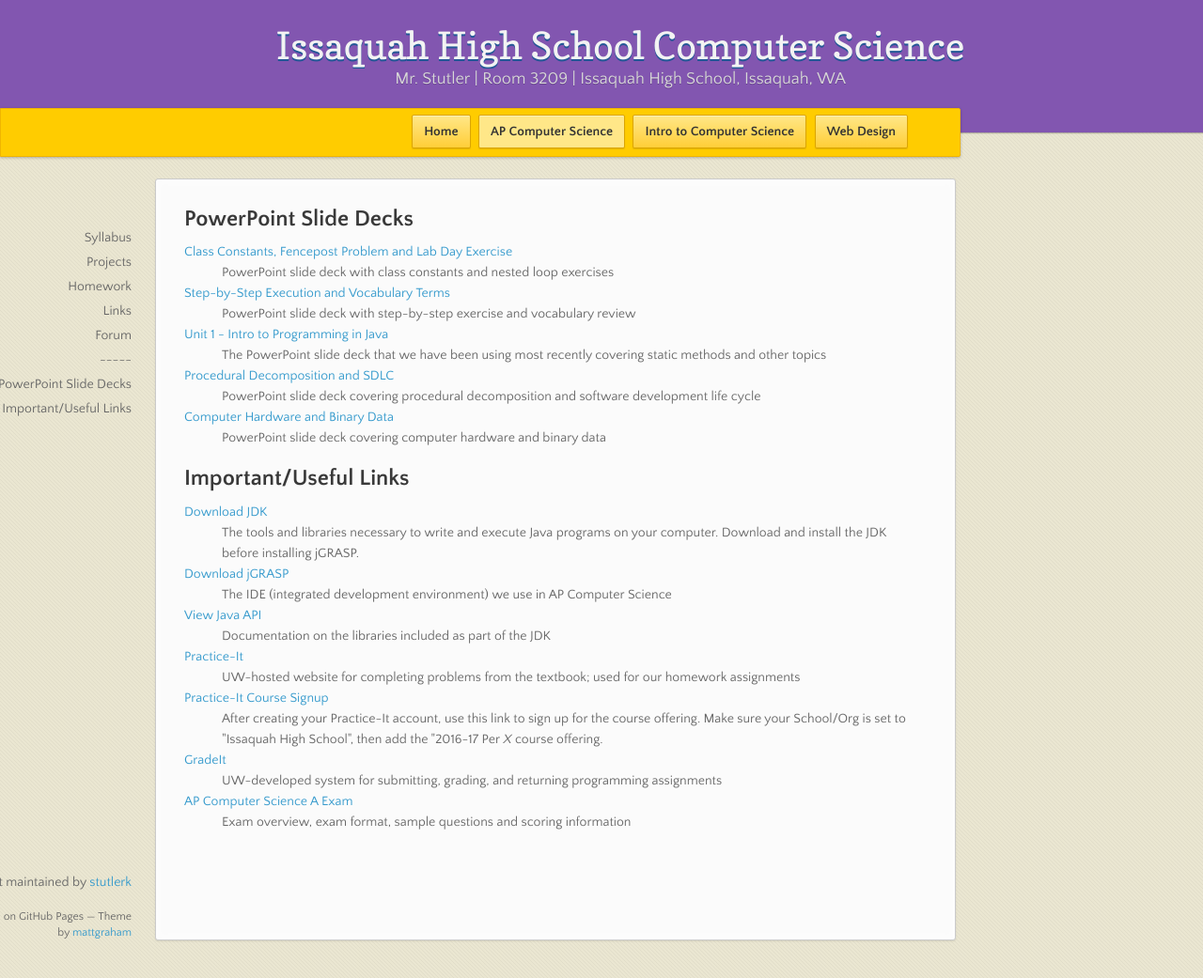
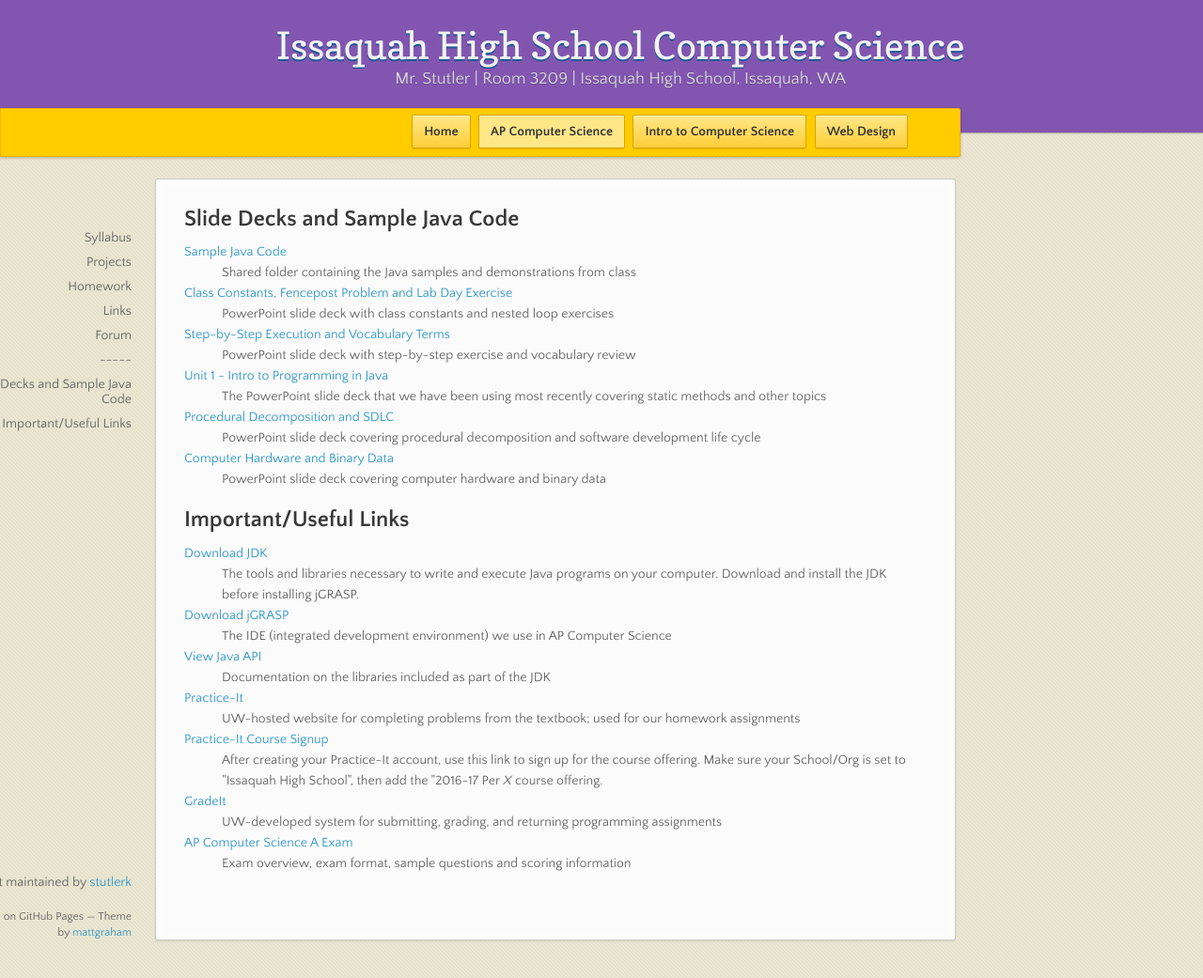
Before and after one commit to stutlerk/ihs-website, a Jekyll site: the page built from _apcs/links.html, in a window 1280 px wide and 1041 px high. Shown: the whole window at 94% size. Built offline with Jekyll 4.4.1, drawn with Linux system fonts in a browser that asks for light colours; nearby versions of some CDN libraries.

Commit message:
Update links.html

```diff
--- a/_apcs/links.html
+++ b/_apcs/links.html
@@ -4,8 +4,11 @@ course: apcs
 layout: course
 ---
 <section>
-<h2>PowerPoint Slide Decks</h2>
+<h2>Slide Decks and Sample Java Code</h2>
 <dl>
+    <dt><a href="https://issaquahwednet-my.sharepoint.com/personal/stutlerk_issaquah_wednet_edu/_layouts/15/guestaccess.aspx?guestaccesstoken=Km%2fUIEV7xercQP9ysYCFMarSa%2fjPE%2bCyF59wGhM3a9s%3d&folderid=2_07bafd318cca44171ad9a6895be580640&rev=1">Sample Java Code</a></dt>
+    <dd>Shared folder containing the Java samples and demonstrations from class</dd>
+
     <dt><a href="https://issaquahwednet-my.sharepoint.com/personal/stutlerk_issaquah_wednet_edu/_layouts/15/guestaccess.aspx?guestaccesstoken=ST3l7S94vFDxSM8Vz%2blxeRZWVzmhOd0tPLj57RXD8fY%3d&docid=0ddef7d44d35640c5a7025dc4e570c9ab&rev=1">Class Constants, Fencepost Problem and Lab Day Exercise</a></dt>
     <dd>PowerPoint slide deck with class constants and nested loop exercises</dd>
 
```
